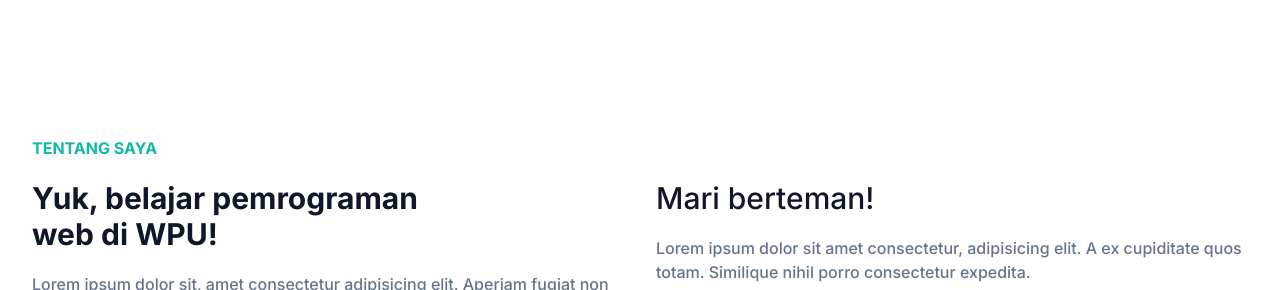
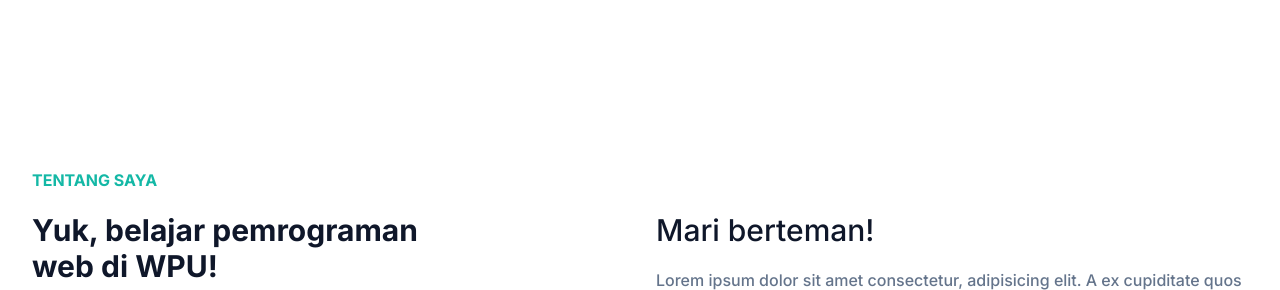
Before and after one commit to fathirw/fathirw.github.io, a website: page index.html in a window 1280 px wide. Shown: the part 776-1066 px from the top of the page. Drawn offline with Linux system fonts and the light colour scheme.

Commit message:
changed about section padding

```diff
--- a/index.html
+++ b/index.html
@@ -156,7 +156,7 @@
 		<!-- Header end -->
 
 		<!-- Hero Section Start -->
-		<section id="home" class="h-screen flex items-center pt-36 lg:pt-0">
+		<section id="home" class="h-screen flex items-center pt-36  lg:pt-0">
 			<div class="container">
 				<div class="flex flex-wrap mx-auto">
 					<div class="w-full self-center px-4 lg:w-1/2">
@@ -217,7 +217,7 @@
 		<!-- Hero Section End -->
 
 		<!-- About section start -->
-		<section id="about" class="h-screen pt-28 pb-32">
+		<section id="about" class="pt-36 pb-32">
 			<div class="container">
 				<div class="flex flex-wrap">
 					<div class="w-full px-4 lg:w-1/2 mb-10">
```
Also changed, not shown: public/css/style.css.
